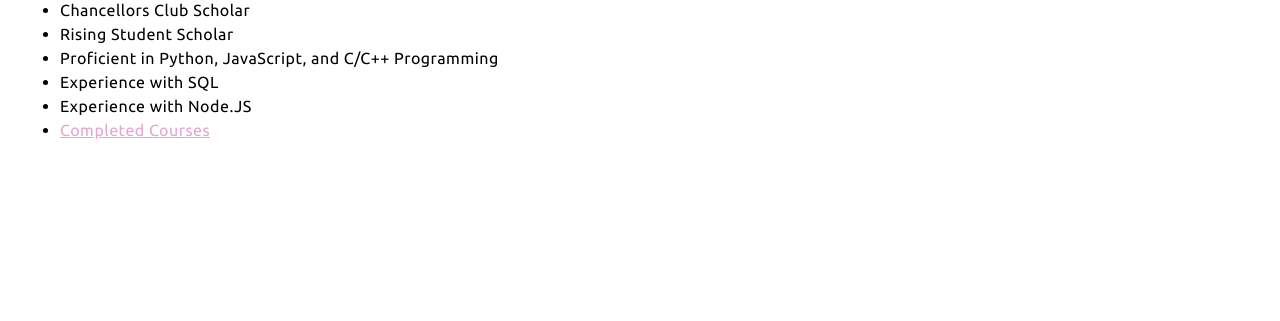
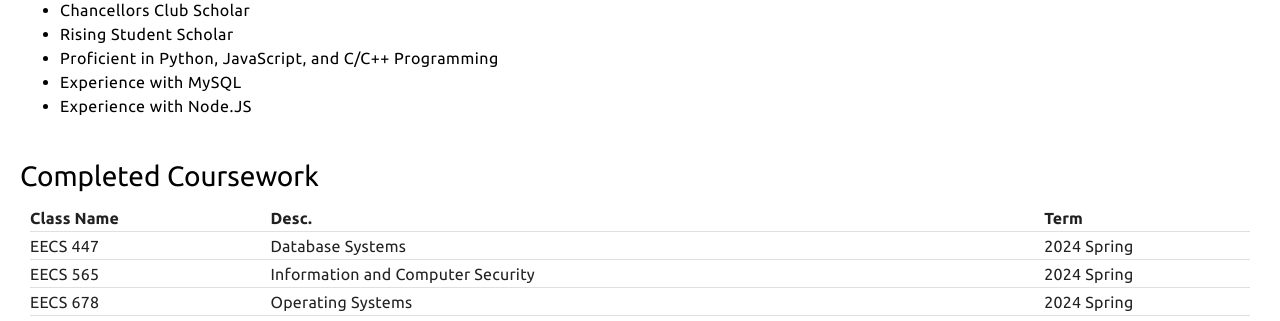
Before and after one commit to morriswa/portfolio, an Angular app: page /education in a window 1280 px wide. Shown: the part 464-785 px from the top of the page. Built offline with nearby package versions, Linux system fonts and the light colour scheme.

Commit message:
+ table for coursework

```diff
--- /dev/null
+++ b/src/app/completed-courses-2.ts
@@ -0,0 +1,25 @@
+export const COMPLETED_COURSES = [
+      { termId: '2', requirement: 'CS', class: 'EECS 168', description: 'Programming I', term: '2022 Spring' },
+      { termId: '3', requirement: 'CS', class: 'EECS 268', description: 'Programming II', term: '2022 Fall' },
+      { termId: '5',requirement: 'CS', class: 'EECS 330', description: 'Datastructures and Algorithms', term: '2023 Fall' },
+      { termId: '5',requirement: 'CS', class: 'EECS 348', description: 'Software Engineering I', term: '2023 Fall' },
+      { termId: '4',requirement: 'CS', class: 'EECS 388', description: 'Embedded Systems', term: '2023 Spring' },
+      { termId: '6', requirement: 'CS', class: 'EECS 447', description: 'Database Systems', term: '2024 Spring' },
+      { termId: '5',requirement: 'CS', class: 'EECS 468', description: 'Programming Paradigms', term: '2023 Fall' },
+      { termId: '4',requirement: 'CS', class: 'EECS 510', description: 'Theory of Computing', term: '2023 Spring' },
+      { termId: '6',requirement: 'CS', class: 'EECS 565', description: 'Information and Computer Security', term: '2024 Spring' },
+      { termId: '6',requirement: 'CS', class: 'EECS 678', description: 'Operating Systems', term: '2024 Spring' },
+      { termId: '6',requirement: 'CS', class: 'EECS 690', description: 'Algorithms for High Performance Computing', term: '2024 Spring' },
+      { termId: '1',requirement: 'MATH',class: 'MATH 125', description: 'Calc I', term: '2021 Fall' },
+      { termId: '2',requirement: 'MATH',class: 'MATH 126', description: 'Calc II', term: '2022 Spring' },
+      { termId: '3',requirement: 'MATH',class: 'MATH 127', description: 'Calc III', term: '2022 Fall' },
+      {termId: '3', requirement: 'MATH',class: 'MATH 290', description: 'Elementary Linear Algebra', term: '2022 Fall' },
+      { termId: '1',requirement: 'MATH',class: 'EECS 140', description: 'Digital Logic Design', term: '2021 Fall' },
+      { termId: '3',requirement: 'MATH',class: 'EECS 210', description: 'Discrete Structures', term: '2022 Fall' },
+      { termId: '5',requirement: 'MATH',class: 'EECS 461', description: 'Engineering Probability and Statistics', term: '2023 Fall'},
+      { termId: '2',requirement: 'MATH',class: 'PHSX 210 216', description: 'Physics I', term: '2022 Spring' },
+      { termId: '1',requirement: 'CORE',class: 'COMS 130', description: 'Speaker-Audience Communication', term: '2021 Fall' },
+      { termId: '1',requirement: 'CORE',class: 'ECON 142', description: 'Principles of Microeconomics', term: '2021 Fall' },
+      { termId: '4',requirement: 'CORE',class: 'GEOG 102', description: 'People, Place, and Society', term: '2023 Spring' },
+      { termId: '4',requirement: 'CORE',class: 'WGSS 101', description: 'Women, Gender and Sexuality Studies', term: '2023 Spring' },
+]
--- a/src/app/routes.ts
+++ b/src/app/routes.ts
@@ -8,5 +8,5 @@ export const routes: Routes = [
   { path: 'education', component: EducationComponent },
   { path: 'experience', component: ExperienceComponent },
   { path: 'projects', component: ProjectDemoComponent },
-  { path: '', component: HomeComponent, pathMatch: 'full'}
+  { path: '**', component: HomeComponent, pathMatch: 'full'}
 ];
--- /dev/null
+++ b/src/app/views/education/completed-course-table/completed-course-table.component.html
@@ -0,0 +1,20 @@
+
+<table mat-table matSort [dataSource]="completedCourseDS">
+  <ng-container matColumnDef="class">
+    <th mat-header-cell *matHeaderCellDef> Class Name </th>
+    <td mat-cell *matCellDef="let element"> {{element.class}} </td>
+  </ng-container>
+
+  <ng-container matColumnDef="desc">
+    <th mat-header-cell *matHeaderCellDef> Desc. </th>
+    <td mat-cell *matCellDef="let element"> {{element.description}} </td>
+  </ng-container>
+
+  <ng-container matColumnDef="term">
+    <th mat-header-cell mat-sort-header *matHeaderCellDef> Term </th>
+    <td mat-cell *matCellDef="let element"> {{element.term}} </td>
+  </ng-container>
+
+  <tr mat-header-row *matHeaderRowDef="completedCourseTableHeaders"></tr>
+  <tr mat-row *matRowDef="let row; columns: completedCourseTableHeaders;"></tr>
+</table>
--- /dev/null
+++ b/src/app/views/education/completed-course-table/completed-course-table.component.ts
@@ -0,0 +1,36 @@
+import {AfterViewChecked, Component, ViewChild} from '@angular/core';
+import {
+  MatTableDataSource, MatTableModule
+} from "@angular/material/table";
+import {COMPLETED_COURSES} from "../../../completed-courses-2";
+import {MatSort, MatSortModule} from "@angular/material/sort";
+
+@Component({
+  selector: 'app-completed-course-table',
+  standalone: true,
+  imports: [
+    MatTableModule,
+    MatSortModule,
+  ],
+  templateUrl: './completed-course-table.component.html',
+  styleUrl: './completed-course-table.component.scss'
+})
+export class CompletedCourseTableComponent implements AfterViewChecked {
+
+  completedCourseDS: MatTableDataSource<any>;
+  completedCourseTableHeaders = ['class', 'desc', 'term',];
+
+  @ViewChild(MatSort) sort?: MatSort;
+
+  constructor() {
+    this.completedCourseDS = new MatTableDataSource(COMPLETED_COURSES);
+    this.completedCourseDS.data =
+      this.completedCourseDS.data.sort((a, b) => a.termId > b.termId ? -1 : 1);
+    this.completedCourseDS.sortingDataAccessor = (data) => data.termId;
+  }
+
+  ngAfterViewChecked(): void {
+    if (this.sort) this.completedCourseDS.sort = this.sort;
+  }
+
+}
--- a/src/app/views/education/education.component.html
+++ b/src/app/views/education/education.component.html
@@ -22,17 +22,23 @@
         <li>Chancellors Club Scholar</li>
         <li>Rising Student Scholar</li>
         <li>Proficient in Python, JavaScript, and C/C++ Programming</li>
-        <li>Experience with SQL</li>
+        <li>Experience with MySQL</li>
         <li>Experience with Node.JS</li>
 
-        <li>
-            <a
-              class="btn-link"
-              (click)="openCompletedCoursePopup()"
-              >
-            <span>Completed Courses</span>
-          </a>
-        </li>
+<!--        <li>-->
+<!--            <a-->
+<!--              (click)="openCompletedCoursePopup()"-->
+<!--            >-->
+<!--            <span>Completed Courses</span>-->
+<!--          </a>-->
+<!--        </li>-->
     </ul>
 
+    <br>
+    <div>
+      <h5>Completed Coursework</h5>
+      <app-completed-course-table>
+
+      </app-completed-course-table>
+    </div>
 </div>
--- a/src/app/views/education/education.component.ts
+++ b/src/app/views/education/education.component.ts
@@ -5,6 +5,7 @@ import {CommonPageHeaderComponent} from "../../components/common-page-header/com
 import {NgFor} from "@angular/common";
 import {MatDialog} from "@angular/material/dialog";
 import {CompletedCoursePopupComponent} from "./completed-course-popup/completed-course-popup.component";
+import {CompletedCourseTableComponent} from "./completed-course-table/completed-course-table.component";
 
 
 @Component({
@@ -16,6 +17,7 @@ import {CompletedCoursePopupComponent} from "./completed-course-popup/completed-
     CommonPageHeaderComponent,
 
     NgFor,
+    CompletedCourseTableComponent,
 
   ],
   providers: [],
--- a/src/app/views/experience/experience.component.html
+++ b/src/app/views/experience/experience.component.html
@@ -44,7 +44,8 @@
                 <li>Ensure reliable code with Angular Test Framework</li>
             </ul>
             <li>Develop modern FOSS replacements for Oracle JDeveloper Web Applications</li>
-            <li>Work as part of an Agile Team</li>
+            <li>Create cutting edge, reactive, safe and fast applications</li>
+            <li>Work as part of an Agile, Scrum, or Kanban Team</li>
         </ul>
 
         <br>
--- a/src/app/views/home/home.component.ts
+++ b/src/app/views/home/home.component.ts
@@ -1,6 +1,7 @@
 import { Component } from '@angular/core';
 import { IMAGE_LIBRARY } from 'src/app/images';
 import {TypeDeleteEffectComponent} from "../../components/type-delete-effect/type-delete-effect.component";
+import {Router} from "@angular/router";
 
 @Component({
   selector: 'app-home',
@@ -13,4 +14,8 @@ import {TypeDeleteEffectComponent} from "../../components/type-delete-effect/typ
 })
 export class HomeComponent {
   IMAGE_LIBRARY=IMAGE_LIBRARY
+
+  constructor(router: Router) {
+    router.navigate(['/'])
+  }
 }
--- a/src/styles/_overrides.scss
+++ b/src/styles/_overrides.scss
@@ -22,3 +22,22 @@ a {
   font-size: 14px !important;
   font-weight: 700 !important;
 }
+
+.mat-mdc-table {
+
+  padding: 10px;
+
+  .mat-mdc-header-row, .mat-mdc-row {
+    height: 28px !important;
+  }
+
+  .mat-mdc-header-cell, .mat-mdc-cell {
+    font-size: 16px !important;
+    line-height: 20px !important;
+    padding: 0 !important;
+  }
+
+  .mat-mdc-header-cell {
+    font-weight: 700 !important;
+  }
+}
--- a/src/styles/styles.scss
+++ b/src/styles/styles.scss
@@ -9,6 +9,7 @@
 
 html {
   @include mat.menu-theme(theme.$my-theme);
+  @include mat.table-typography(theme.$my-theme);
   @include mat.typography-hierarchy(theme.$my-theme);
 }
 
```
Also changed, not shown: src/app/views/education/completed-course-table/completed-course-table.component.scss (added).
